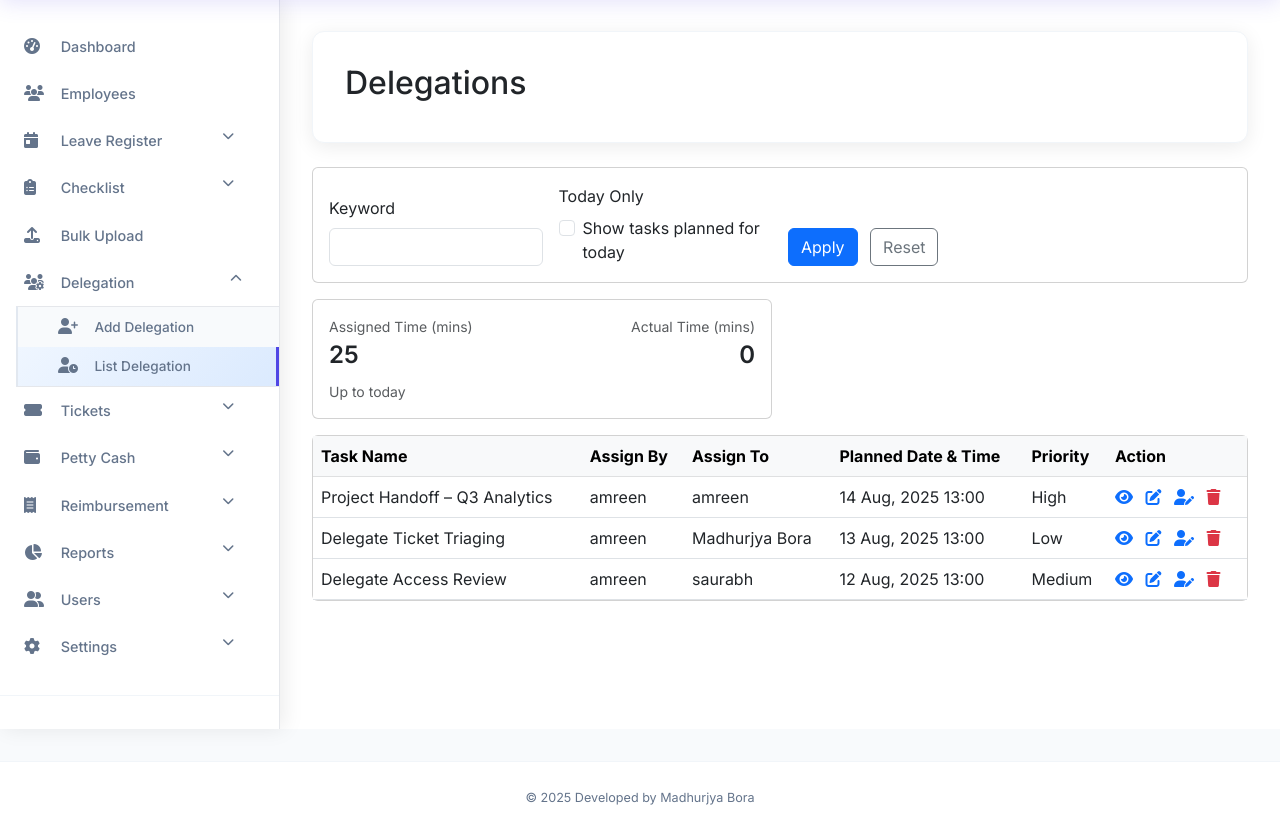
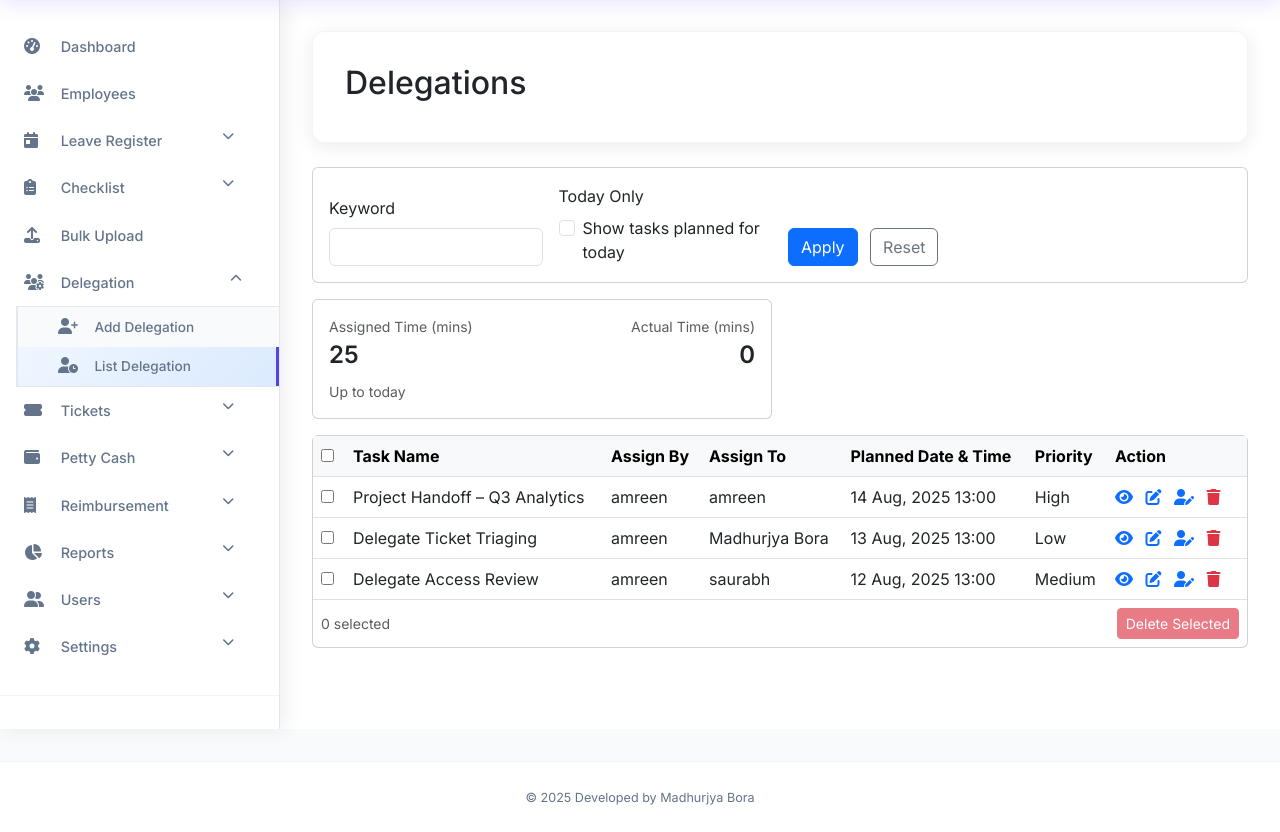
Before and after one commit to madhurjya9655/EMS-SYSTEM, a Django app: page /tasks/delegation/ in a window 1280 px wide. Shown: the part 71-903 px from the top of the page. Run offline with Django 5.2, Linux system fonts and the light colour scheme; a user stored in the database is signed in; data comes from the database, SQL or seed files in the repository.

Commit message:
Update list_delegation.html

```diff
--- a/templates/tasks/list_delegation.html
+++ b/templates/tasks/list_delegation.html
@@ -1,4 +1,3 @@
-{# templates/tasks/list_delegation.html #}
 {% extends "base.html" %}
 {% block title %}Delegations{% endblock %}
 
@@ -53,7 +52,69 @@
 
 <div class="card">
   <div class="card-body p-0">
-    {% include "tasks/partial_list_delegation.html" %}
+    <form method="post" id="bulkDelegationForm" action="{% url 'tasks:list_delegation' %}">
+      {% csrf_token %}
+      <table class="table table-hover mb-0 align-middle">
+        <thead class="table-light">
+          <tr>
+            <th style="width:32px;"><input id="selectAllDelegations" type="checkbox" onclick="toggleSelectAllDelegations(this)"></th>
+            <th>Task Name</th>
+            <th>Assign By</th>
+            <th>Assign To</th>
+            <th>Planned Date &amp; Time</th>
+            <th>Priority</th>
+            <th style="width:140px;">Action</th>
+          </tr>
+        </thead>
+        <tbody>
+          {% for d in items %}
+          <tr>
+            <td><input class="row-check-delegation" type="checkbox" name="sel" value="{{ d.id }}"></td>
+            <td>{{ d.task_name }}</td>
+            <td>{{ d.assign_by.get_full_name|default:d.assign_by.username }}</td>
+            <td>{{ d.assign_to.get_full_name|default:d.assign_to.username }}</td>
+            <td>{{ d.planned_date|date:"d M, Y H:i" }}</td>
+            <td>{{ d.priority }}</td>
+            <td class="text-nowrap">
+              <a href="#" title="View"><i class="fas fa-eye"></i></a>
+              <a href="{% url 'tasks:edit_delegation' d.pk %}" title="Edit" class="ms-2"><i class="fas fa-edit"></i></a>
+              <a href="{% url 'tasks:reassign_delegation' d.pk %}" title="Reassign" class="ms-2"><i class="fas fa-user-edit"></i></a>
+              <a href="{% url 'tasks:delete_delegation' d.pk %}" title="Delete" class="ms-2 text-danger"><i class="fas fa-trash"></i></a>
+            </td>
+          </tr>
+          {% empty %}
+          <tr><td colspan="7" class="text-center text-muted">No record found.</td></tr>
+          {% endfor %}
+        </tbody>
+      </table>
+
+      {% if items %}
+      <div class="d-flex justify-content-between align-items-center p-2">
+        <small class="text-muted"><span id="selectedDelegationCount">0</span> selected</small>
+        <button id="bulkDeleteDelegationBtn" type="submit" class="btn btn-danger btn-sm" disabled
+          onclick="return confirm('Delete selected delegations?');">Delete Selected</button>
+      </div>
+      {% endif %}
+    </form>
   </div>
 </div>
+
+<script>
+function toggleSelectAllDelegations(source) {
+  document.querySelectorAll('.row-check-delegation').forEach(cb => cb.checked = source.checked);
+  updateDelegationBulkState();
+}
+function updateDelegationBulkState() {
+  const checks = [...document.querySelectorAll('.row-check-delegation')];
+  const selected = checks.filter(cb => cb.checked).length;
+  document.getElementById('bulkDeleteDelegationBtn').disabled = selected === 0;
+  document.getElementById('selectedDelegationCount').textContent = selected;
+  document.getElementById('selectAllDelegations').checked = selected === checks.length && checks.length > 0;
+}
+document.addEventListener('change', (e) => {
+  if (e.target.classList.contains('row-check-delegation')) {
+    updateDelegationBulkState();
+  }
+});
+</script>
 {% endblock %}
```
